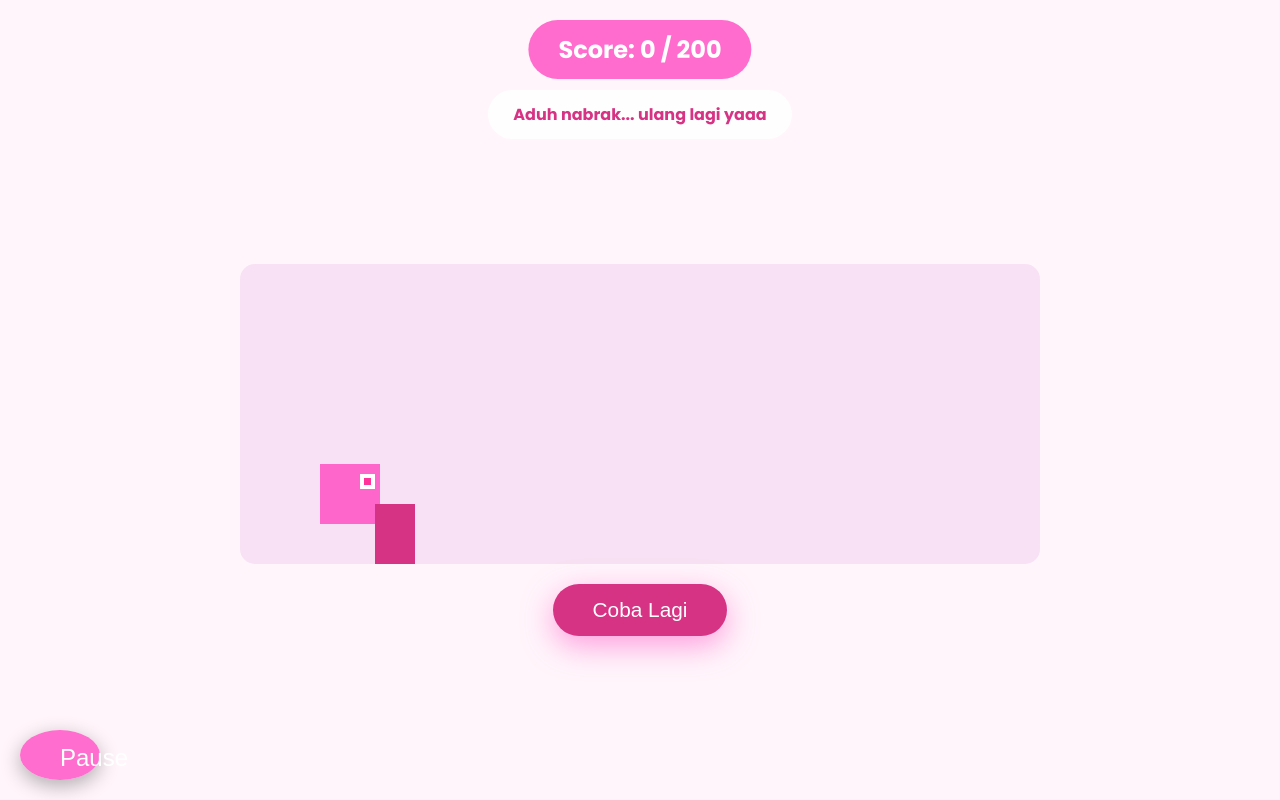
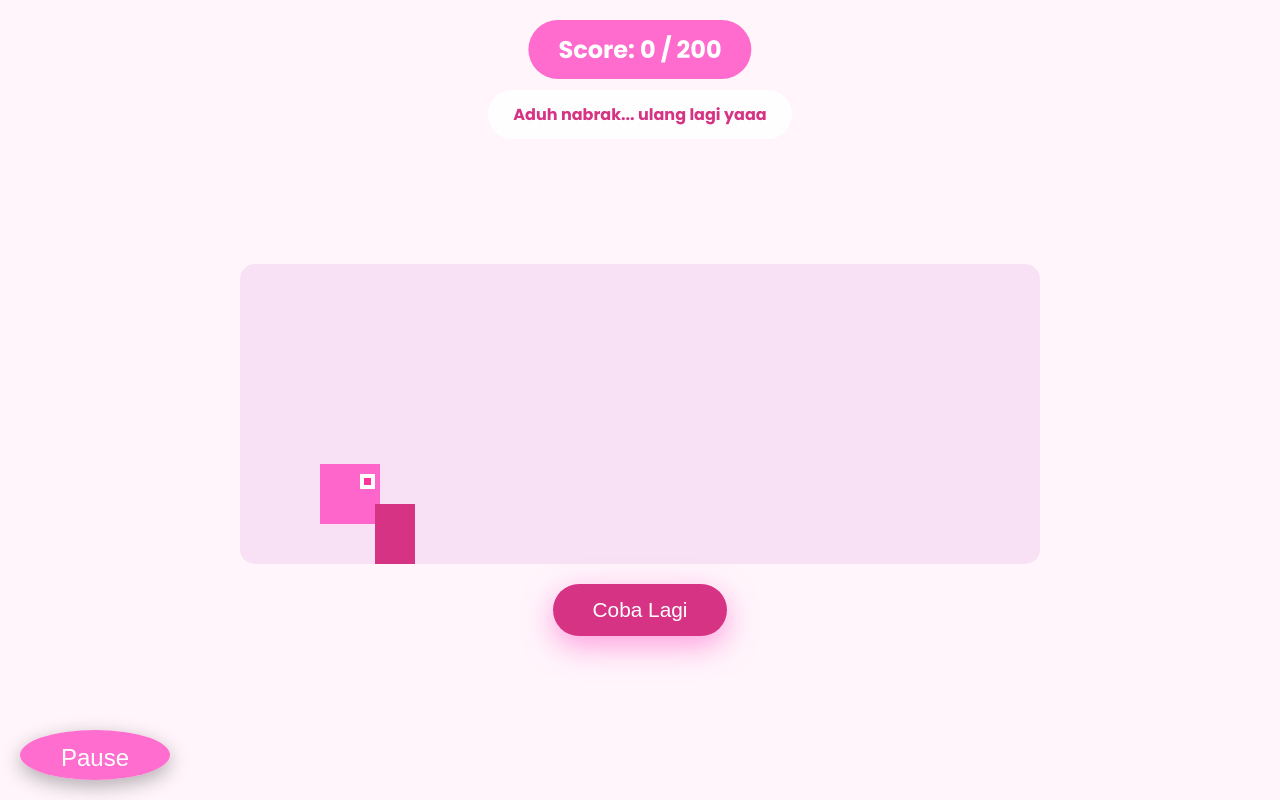
Before and after one commit to bluebiru/for_you, a plain HTML site: page index.html in a window 1280 px wide. Both pictures are taken after a click on the button "Mulai". Drawn offline with Linux system fonts and the light colour scheme.

Commit message:
Update style.css

```diff
--- a/style.css
+++ b/style.css
@@ -79,7 +79,7 @@ button:active { transform:scale(.95); }
 
 /* Tombol Musik – kecil & cantik di HP */
 #musicToggle {
-  position:fixed; bottom:20px; left:20px; width:50px; height:50px;
+  position:fixed; bottom:20px; left:20px; width:150px; height:50px;
   border-radius:50%; background:rgba(255,102,204,.95); color:#fff;
   border:none; font-size:24px; z-index:9999;
   box-shadow:0 6px 20px rgba(0,0,0,.3);
```
